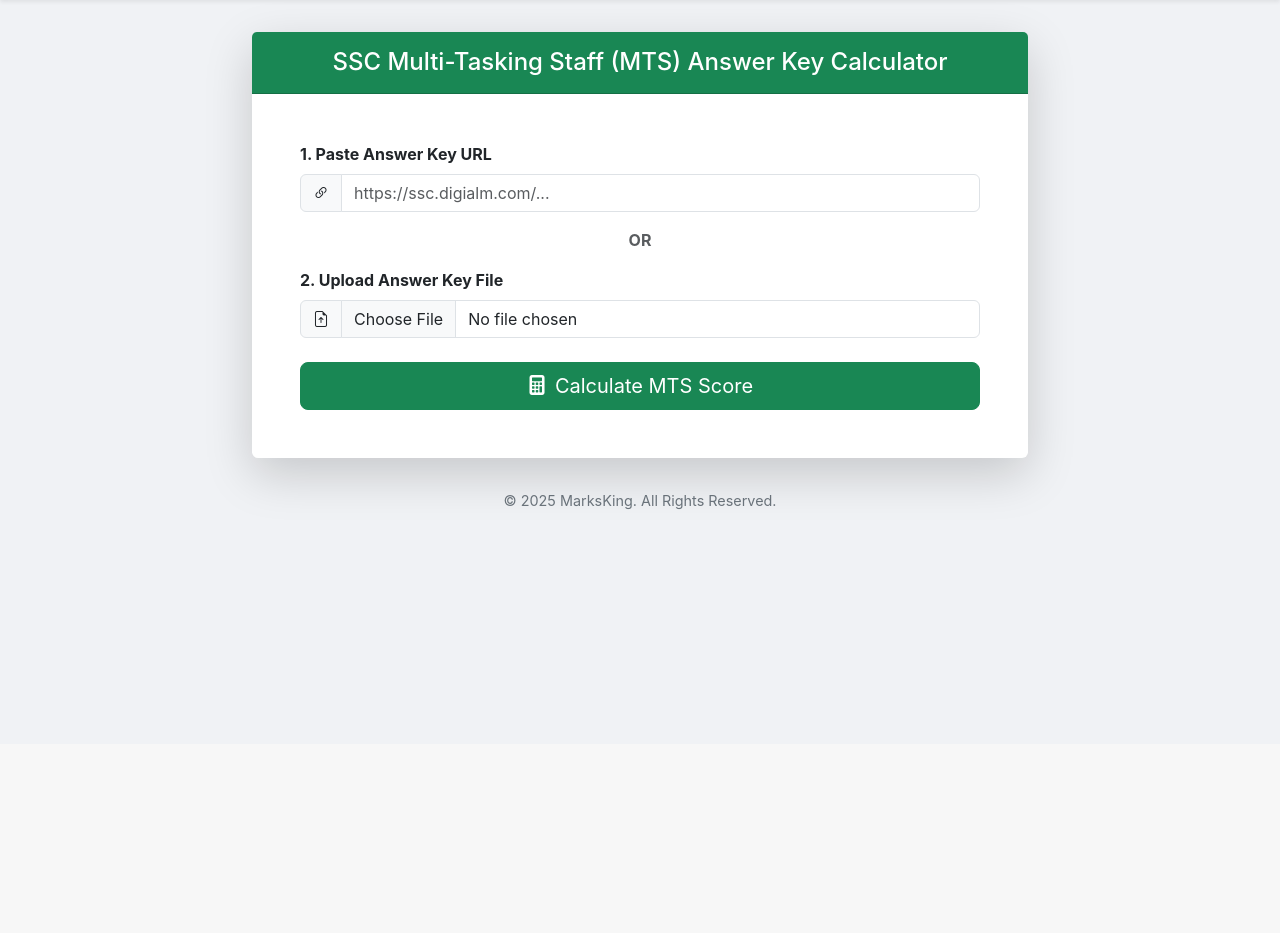
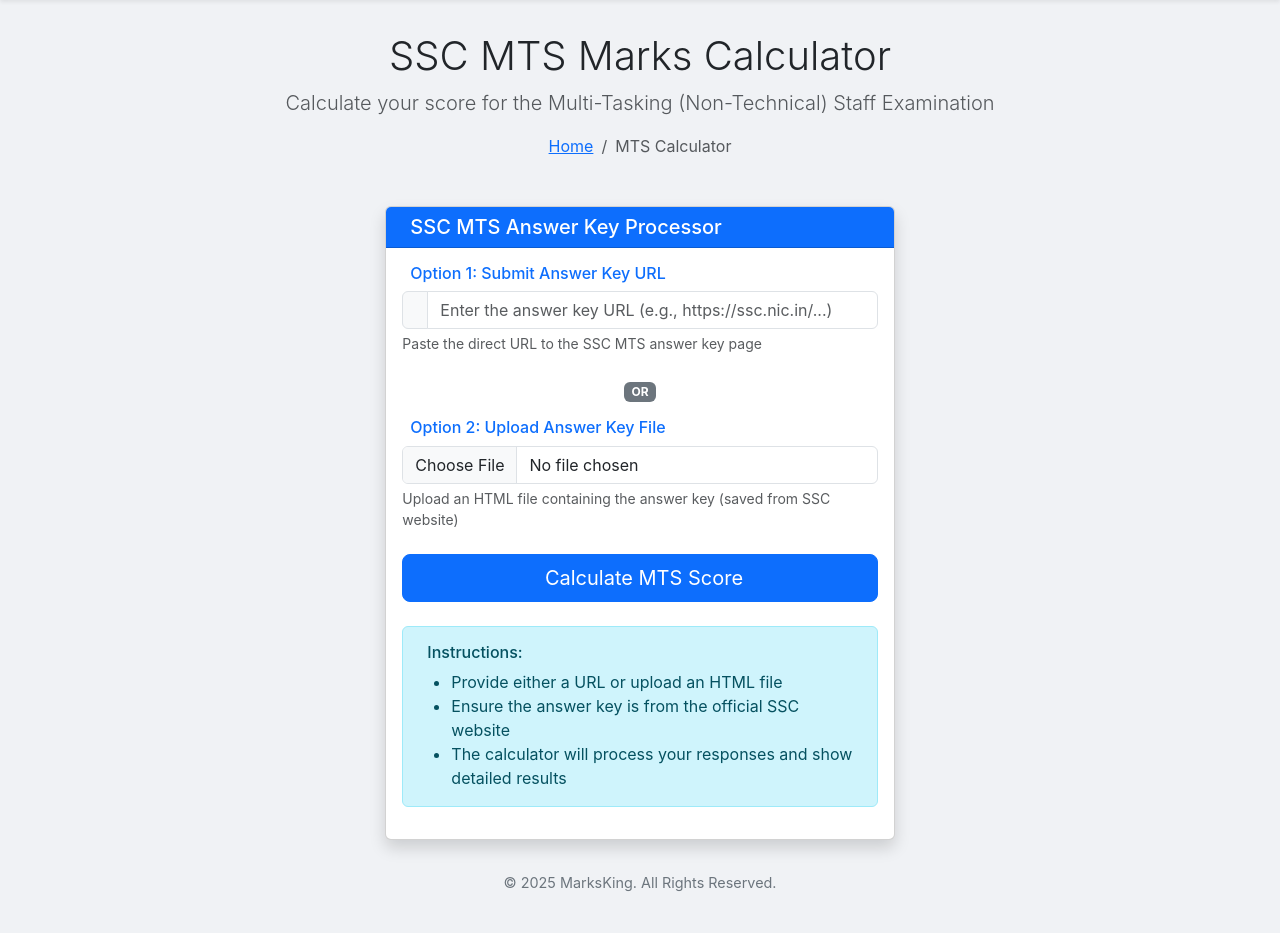
Before and after one commit to PatelAbhay550/marksking, a Flask app: template templates/mts_index.html in a window 1280 px wide. Shown: the part 56-989 px from the top of the page. Before the commit the page ends 566 px from the top, so only its background shows below. Run offline with Flask 3, Linux system fonts and the light colour scheme; the template is opened without the code that fills it, so the values that code supplies are empty.

Commit message:
Update mts_index.html

```diff
--- a/templates/mts_index.html
+++ b/templates/mts_index.html
@@ -1,47 +1,78 @@
 {% extends 'base.html' %}
 
-{% block title %}SSC MTS Score Calculator - MarksKing{% endblock %}
+{% block title %}SSC MTS Marks Calculator - MarksKing{% endblock %}
 
 {% block content %}
-<div class="card border-0 shadow-lg">
-  <div class="card-header bg-success text-white text-center py-3">
-    <h4 class="mb-0">SSC Multi-Tasking Staff (MTS) Answer Key Calculator</h4>
+<div class="text-center mb-5">
+  <h2 class="display-6">SSC MTS Marks Calculator</h2>
+  <p class="lead text-muted">Calculate your score for the Multi-Tasking (Non-Technical) Staff Examination</p>
+  <nav aria-label="breadcrumb">
+    <ol class="breadcrumb justify-content-center">
+      <li class="breadcrumb-item"><a href="/">Home</a></li>
+      <li class="breadcrumb-item active" aria-current="page">MTS Calculator</li>
+    </ol>
+  </nav>
 </div>
-  <div class="card-body p-4 p-md-5">
 
+<div class="row justify-content-center">
+  <div class="col-md-8">
+    <div class="card shadow">
+      <div class="card-header bg-primary text-white">
+        <h5 class="mb-0"><i class="fas fa-calculator me-2"></i>SSC MTS Answer Key Processor</h5>
+      </div>
+      <div class="card-body">
         {% with messages = get_flashed_messages(with_categories=true) %}
           {% if messages %}
             {% for category, message in messages %}
-          <div class="alert alert-{{ category }} d-flex align-items-center" role="alert">
-            <i class="bi bi-exclamation-triangle-fill me-2"></i>
-            <div>{{ message }}</div>
+              <div class="alert alert-{{ 'danger' if category == 'error' else category }} alert-dismissible fade show" role="alert">
+                {{ message }}
+                <button type="button" class="btn-close" data-bs-dismiss="alert" aria-label="Close"></button>
               </div>
             {% endfor %}
           {% endif %}
         {% endwith %}
 
-    <form method="POST" action="/mts" enctype="multipart/form-data">
-
-      <label for="ans_key_url" class="form-label fw-bold">1. Paste Answer Key URL</label>
-      <div class="input-group mb-3">
-        <span class="input-group-text"><i class="bi bi-link-45deg"></i></span>
-        <input type="url" class="form-control" name="ans_key_url" id="ans_key_url" placeholder="https://ssc.digialm.com/...">
+        <form method="POST" enctype="multipart/form-data">
+          <div class="mb-4">
+            <h6 class="text-primary"><i class="fas fa-link me-2"></i>Option 1: Submit Answer Key URL</h6>
+            <div class="input-group">
+              <span class="input-group-text"><i class="fas fa-globe"></i></span>
+              <input type="url" class="form-control" id="ans_key_url" name="ans_key_url"
+                     placeholder="Enter the answer key URL (e.g., https://ssc.nic.in/...)" />
+            </div>
+            <div class="form-text">Paste the direct URL to the SSC MTS answer key page</div>
           </div>
 
-      <div class="text-center my-3 text-muted fw-bold">OR</div>
+          <div class="text-center my-3">
+            <span class="badge bg-secondary">OR</span>
+          </div>
 
-      <label for="ans_key_file" class="form-label fw-bold">2. Upload Answer Key File</label>
-      <div class="input-group mb-4">
-         <span class="input-group-text"><i class="bi bi-file-earmark-arrow-up"></i></span>
-        <input class="form-control" type="file" name="ans_key_file" id="ans_key_file" accept=".html,.htm">
+          <div class="mb-4">
+            <h6 class="text-primary"><i class="fas fa-file-upload me-2"></i>Option 2: Upload Answer Key File</h6>
+            <input type="file" class="form-control" id="ans_key_file" name="ans_key_file"
+                   accept=".html,.htm" />
+            <div class="form-text">Upload an HTML file containing the answer key (saved from SSC website)</div>
           </div>
 
           <div class="d-grid">
-        <button type="submit" class="btn btn-success btn-lg">
-          <i class="bi bi-calculator-fill me-2"></i>Calculate MTS Score
+            <button type="submit" class="btn btn-primary btn-lg">
+              <i class="fas fa-calculator me-2"></i>Calculate MTS Score
             </button>
           </div>
         </form>
+
+        <div class="mt-4">
+          <div class="alert alert-info">
+            <h6><i class="fas fa-info-circle me-2"></i>Instructions:</h6>
+            <ul class="mb-0">
+              <li>Provide either a URL or upload an HTML file</li>
+              <li>Ensure the answer key is from the official SSC website</li>
+              <li>The calculator will process your responses and show detailed results</li>
+            </ul>
+          </div>
+        </div>
+      </div>
+    </div>
   </div>
 </div>
 {% endblock %}
```
Lines whose indentation alone changed are shown as unchanged.
